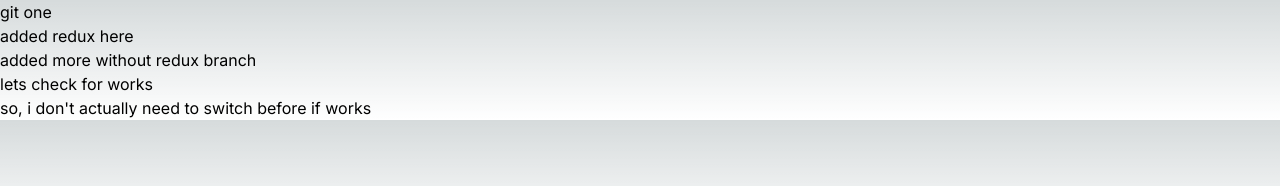
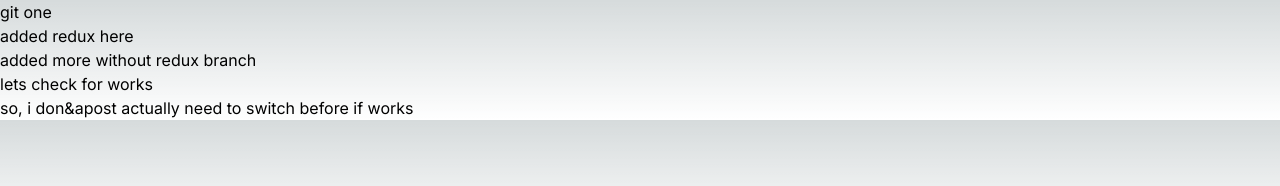
Before and after one commit to austinedavid/gittest, a Next.js app: page / in a window 1280 px wide. Shown: the top 186 px of the page. Built offline with nearby package versions, Linux system fonts and the light colour scheme.

Commit message:
added the apos

```diff
--- a/src/app/page.tsx
+++ b/src/app/page.tsx
@@ -7,7 +7,7 @@
       <p>added redux here</p>
       <p>added more without redux branch</p>
       <h1>lets check for works</h1>
-      <p>so, i don't actually need to switch before if works</p>
+      <p>so, i don&apost actually need to switch before if works</p>
     </div>
   )
 }
```
Also changed, not shown: 1 other file (tests, documents, lock files or other folders).
